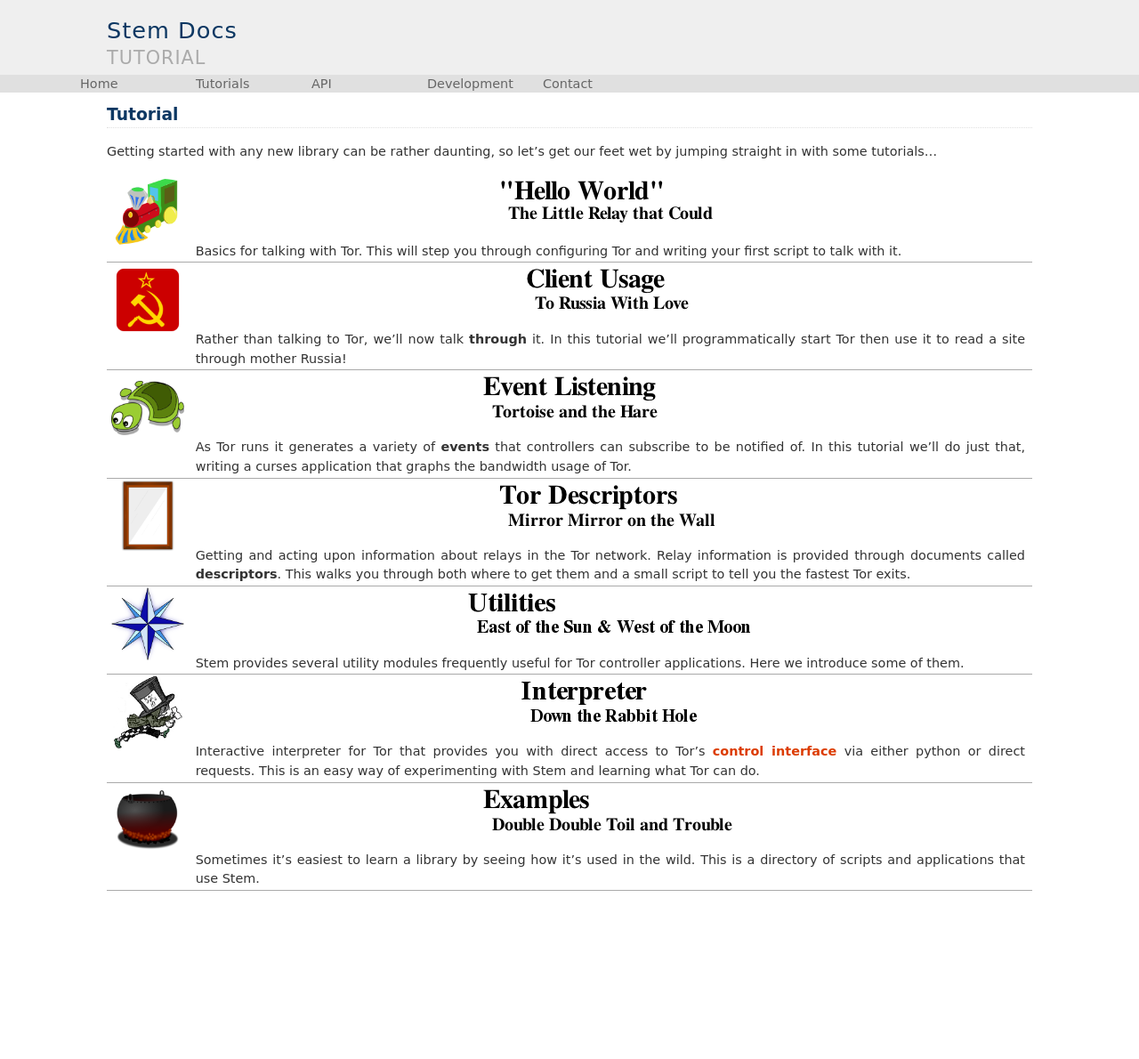
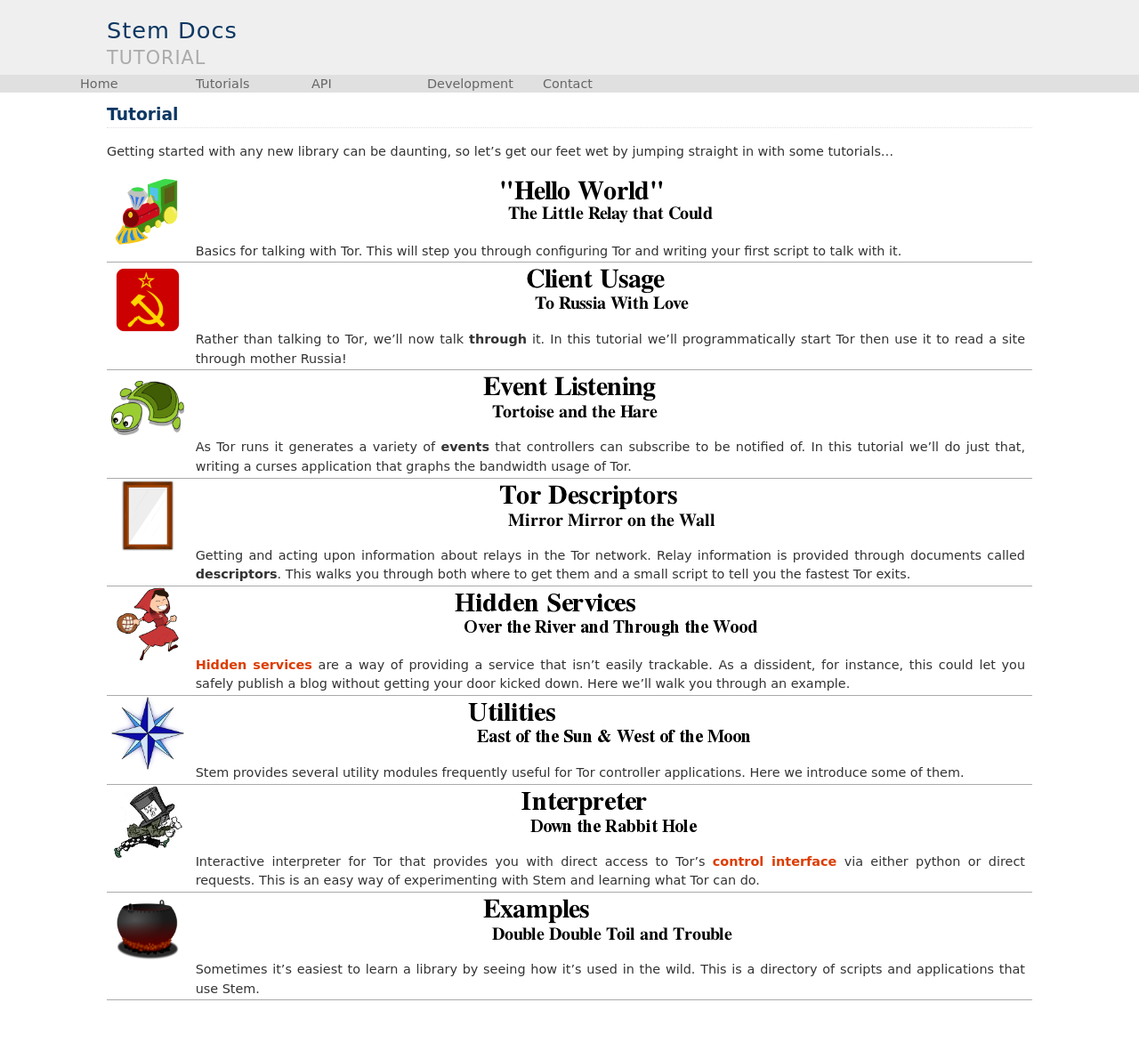
Before and after one commit to torproject/stem, a Sphinx documentation site: the page built from docs/tutorials.rst, in a window 1280 px wide. Shown: the whole page at 89% size. Built offline with Sphinx 7.4.7, drawn with Linux system fonts in a browser that asks for light colours; before the commit the page ends 1067 px from its top, so only the background shows below that.

Commit message:
Hidden service tutorial page entry
Just the listing, not the tutorial (... yet).

```diff
--- a/docs/tutorials.rst
+++ b/docs/tutorials.rst
@@ -26,6 +26,11 @@
      License: Public Domain
      Alternate: https://openclipart.org/detail/174179/miroir-rectangulaire-by-defaz36-174179
 
+   * Over the River and Through the Wood - riding_hood.png
+     Source: https://openclipart.org/detail/163771/little-red-riding-hood-by-tzunghaor
+     Author: tzunghaor
+     License: Public Domain
+
    * East of the Sun & West of the Moon - windrose.png
      Source: https://commons.wikimedia.org/wiki/File:Compass_card_%28sl%29.svg
      Author: Andrejj
@@ -43,8 +48,8 @@
      Author: Unknown (jarda?)
      License: Public Domain
 
-Getting started with any new library can be rather daunting, so let's get our
-feet wet by jumping straight in with some tutorials...
+Getting started with any new library can be daunting, so let's get our feet wet
+by jumping straight in with some tutorials...
 
 .. list-table::
    :widths: 1 10
@@ -90,6 +95,18 @@
        This walks you through both where to get them and a small script to tell
        you the fastest Tor exits.
 
+   * - .. image:: /_static/section/tutorials/riding_hood.png
+          :target: tutorials/over_the_river.html
+
+     - .. image:: /_static/label/over_the_river.png
+          :target: tutorials/over_the_river.html
+
+       `Hidden services
+       <https://www.torproject.org/docs/hidden-services.html.en>`_ are a way
+       of providing a service that isn't easily trackable. As a dissident, for
+       instance, this could let you safely publish a blog without getting your
+       door kicked down. Here we'll walk you through an example.
+
    * - .. image:: /_static/section/tutorials/windrose.png
           :target: tutorials/east_of_the_sun.html
 
```
Also changed, not shown: docs/_static/label/over_the_river.png (added), docs/_static/section/tutorials/resources/riding_hood.svg (added), docs/_static/section/tutorials/riding_hood.png (added), 1 other file.
